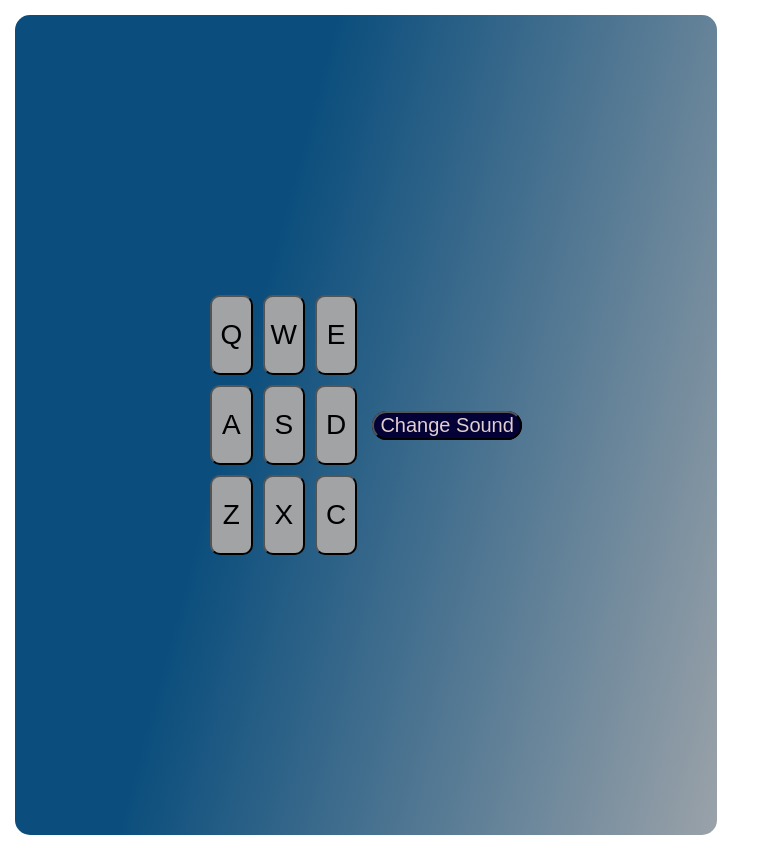
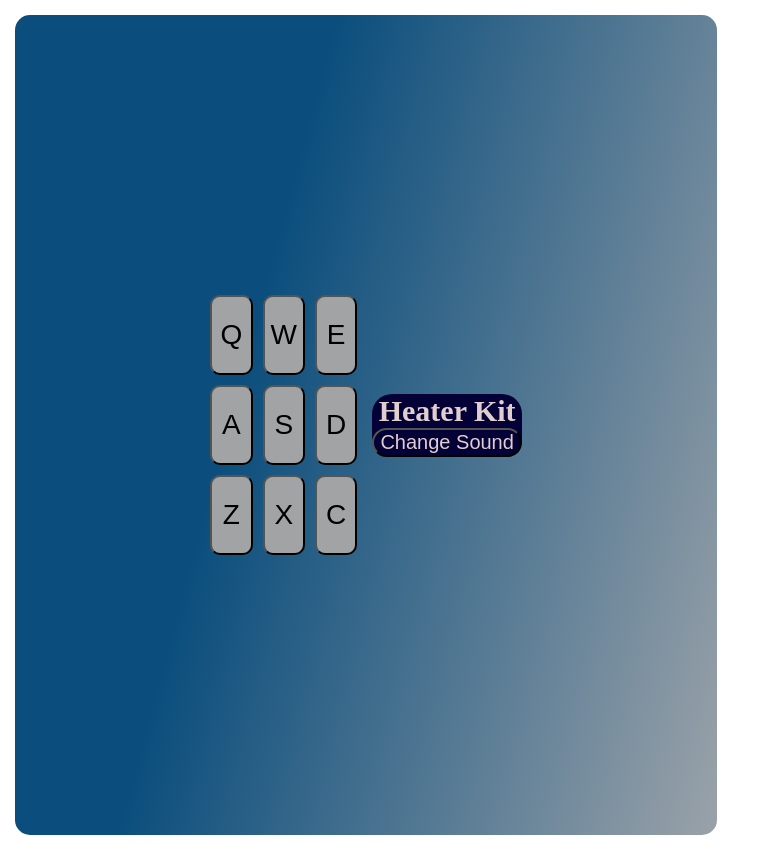
Before and after one commit to didi-devs/my-drum-machine, a React (Create React App) app: page / in a window 1280 px wide. Shown: the whole page, without its empty margins (0-765 px from the left). Built offline with nearby package versions, Linux system fonts and the light colour scheme.

Commit message:
sound name display

```diff
--- a/src/App.js
+++ b/src/App.js
@@ -125,12 +125,12 @@ const bankTwo = [
    smoothPianoKit: bankTwo
  }
 
-const KeyboardKey = ({ play, sound: { keyTrigger, url, keyCode } }) => {
+const KeyboardKey = ({ play, sound: { id, keyTrigger, url, keyCode } }) => {
 
 
   const handleKeydown = (event) => {
     if (event.keyCode === keyCode) {
-      play(keyTrigger)
+      play(keyTrigger, id)
   }
 }
 
@@ -140,7 +140,7 @@ const KeyboardKey = ({ play, sound: { keyTrigger, url, keyCode } }) => {
 
   return (
 
-    <button className="drum-pad" onClick={() => play(keyTrigger)} >
+    <button className="drum-pad" onClick={() => play(keyTrigger, id)} >
       <div id="display">
         <audio id={keyTrigger} className="clip" src={url} />
         {keyTrigger}
@@ -158,17 +158,19 @@ const Keyboard = ({ play , sounds}) => (
 const DrumControls = ({ name, secondGroup }) => (
 
   <div className="controle">
-    <h2 id='display'>{ name}</h2>
+    <h2 id='display'>{name}</h2>
     <button onClick={secondGroup} id='switch'>Change Sound</button>
     </div>
 
 )
 
 function App() {
+  const [soundsName, setSoundsName] = React.useState("");
    const [soundType, setSoundType] = React.useState("heaterKit");
    const [sounds, setSounds] = React.useState(soundGroup[soundType])
 
-  const play = (keyTrigger) => {
+  const play = (keyTrigger, sound) => {
+    setSoundsName("")
     const audio = document.getElementById(keyTrigger)
     audio.currentTime = 0;
     audio.play()
@@ -186,7 +188,7 @@ function App() {
   return (
     <div className="wrapper" id="drum-machine">
       <Keyboard play={play} sounds={sounds} />
-      <DrumControls secondGroup={secondGroup} />
+      <DrumControls name={soundsName || soundName[soundType]}  secondGroup={secondGroup} />
     </div>
   );
 }
```
